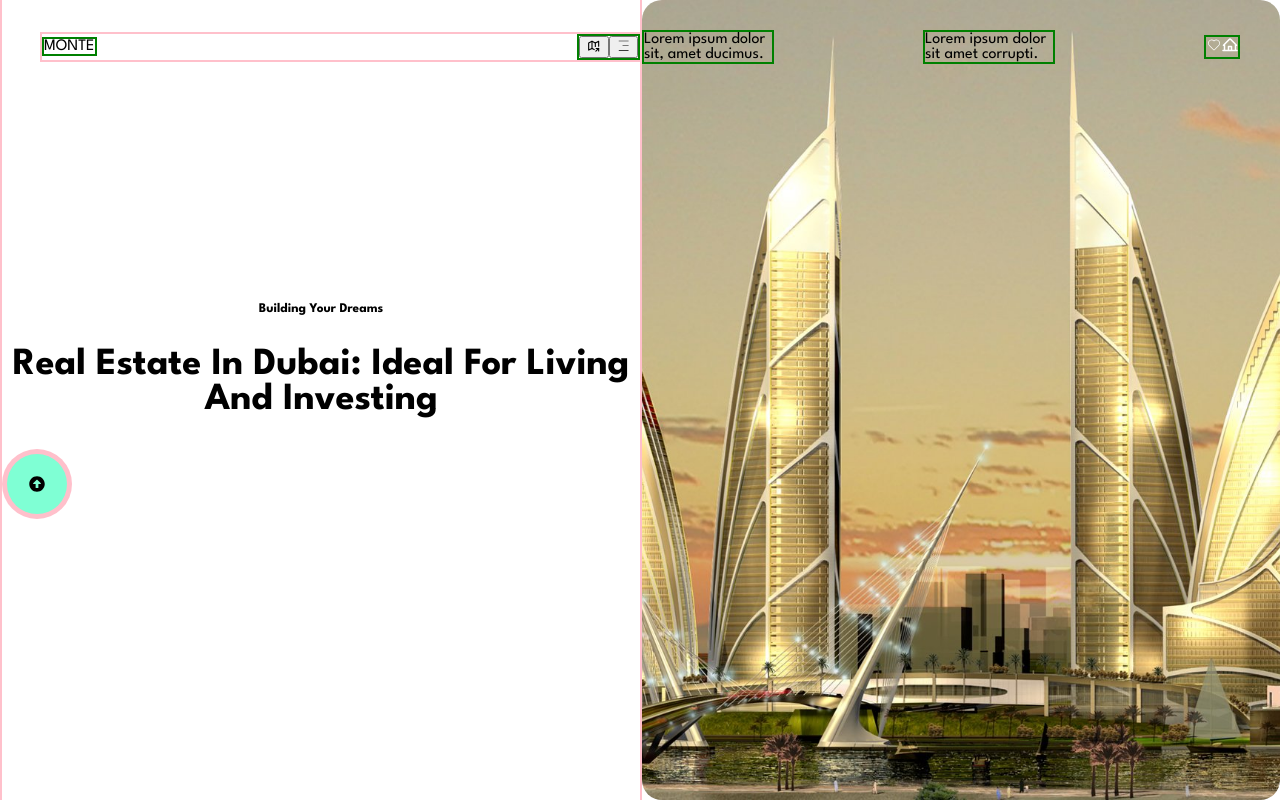
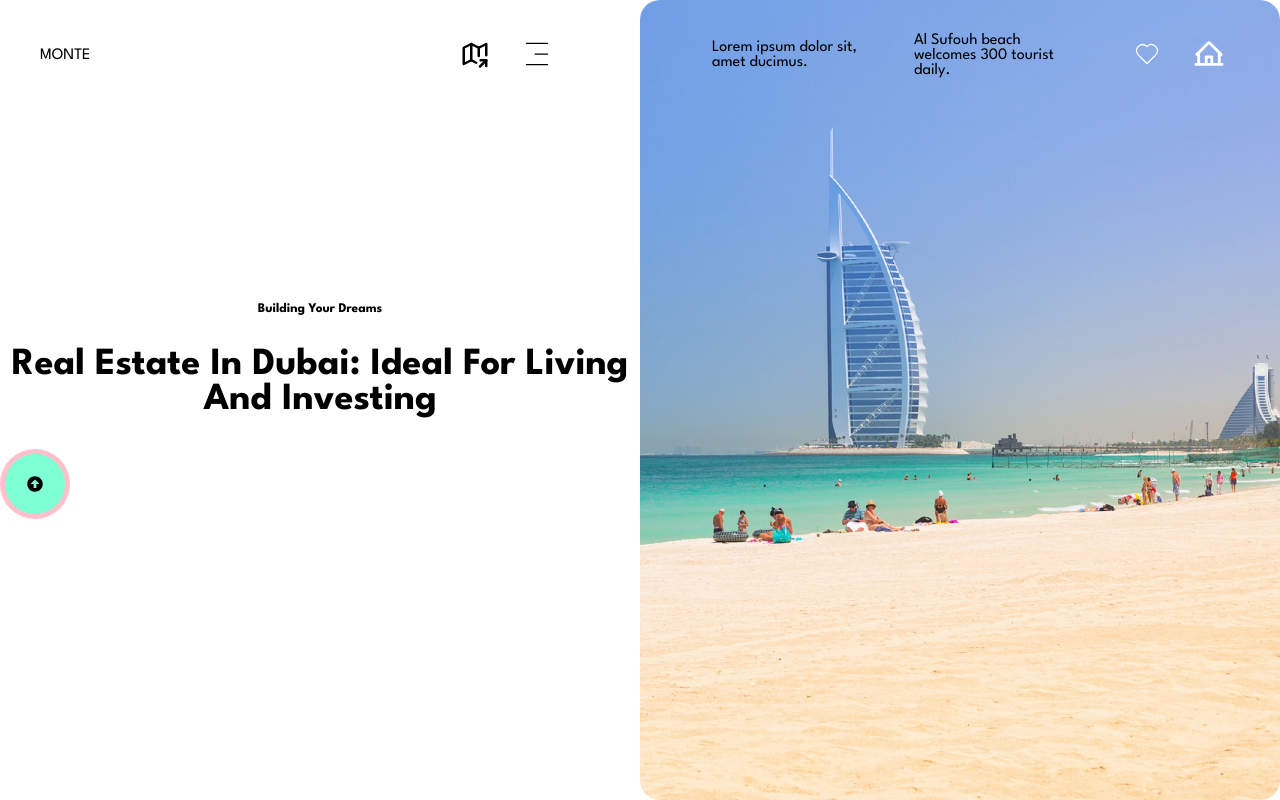
Before and after one commit to kennsawyerr/property-website, a React (Vite) app: page / in a window 1280 px wide. Shown: the top 800 px of the page. Built offline with nearby package versions, Linux system fonts and the light colour scheme.

Commit message:
modified:   src/App.css 	new file:   src/assets/images/alSufouh.jpg 	new file:   src/components/Button.jsx 	modified:   src/components/Landingpage.jsx 	modified:   src/components/Navbar.jsx

```diff
--- a/src/App.css
+++ b/src/App.css
@@ -96,6 +96,14 @@ body{
   padding: 0;
 }
 
+button{
+  border: none;
+  background-color: transparent;
+  /* padding: 0 10px; */
+  margin: 0 6px;
+  width: 50px;
+  height: 50px;
+}
 
 .bor{
   border: 2px solid pink;
@@ -105,7 +113,7 @@ body{
   max-width: 600px;
 }
 li{
-  border: 2px solid green;
+
 }
 .p{
   font-size: var(--sub-hvii);
@@ -158,6 +166,16 @@ ul {
 
 }
 
+
+
+.open{
+  display: none;
+}
+.navflex{
+   display: flex;
+  align-items: center;
+}
+
 .space-around{
   justify-content: space-around;
 }
@@ -174,7 +192,7 @@ ul {
   background-color: white;
 } */
 .property-facts{
-  width: 8rem;
+  width: 9.5rem;
 
 }
 
@@ -343,7 +361,7 @@ img {
 .hero-textcont {
   /* max-width: 500px; */
   width: 50%;
-  border: 2px solid pink;
+
   height: 100%;
   align-content: center;
   text-align: center;
@@ -449,6 +467,10 @@ body {
   animation: roll 2s linear infinite, move 4s linear infinite alternate;
 }
 
+.gap-1{
+  gap: 9rem;
+}
+
 /* @keyframes roll {
   0% {
     transform: rotate(0deg);
@@ -467,5 +489,10 @@ body {
   }
 }
 
+@media (max-width: 600px){
+  .flex{
+    display: block;
+    width: 100%;
+  }
+}
 @media (max-width: 600px){}
-@media (max-width: 600px){}
--- a/src/components/Landingpage.jsx
+++ b/src/components/Landingpage.jsx
@@ -1,6 +1,6 @@
 import { useState } from "react";
 import CircularSlide from "./CircularSlide";
-import DubaiCreek from "./dubai-1.jpg";
+import DubaiCreek from "../assets/images/alSufouh.jpg";
 // import { motion } from "framer-motion";
 
 const Landingpage = () => {
--- a/src/components/Navbar.jsx
+++ b/src/components/Navbar.jsx
@@ -1,38 +1,46 @@
 import { PiHouseLineBold } from "react-icons/pi";
 import { TbMapShare } from "react-icons/tb";
 import { CiHeart, CiMenuFries } from "react-icons/ci";
+import { useState } from "react";
 const Navbar = () => {
+  const [toggleBtn, setToggleBtn] =useState(false);
+ const handleNavbar =() => {
+  setToggleBtn(!toggleBtn)
+ }
+
   return (
     <>
       <nav>
-        <div className="flex container space-btw">
-          <ul className="flex bor width-50 space-btw">
+        <div className="flex container space-btw gap-1">
+          <ul className={`navflex ${toggleBtn ? "open":""} flex  width-50 space-btw`}>
             <li>MONTE</li>
             <li>
               <button>
-                <TbMapShare />
+                <TbMapShare  size={30}/>
               </button>
               <button>
-                <CiMenuFries className="icon-button" color="black" />
+                <CiMenuFries onClick={handleNavbar}className="icon-button" color="black" size={30} />
               </button>
             </li>
           </ul>
 
-          <ul className="flex width-50 space-btw">
+          <ul className="flex width-50 space-btw hide">
             <li className="property-facts">
               Lorem ipsum dolor sit, amet ducimus.
             </li>
             <li className="property-facts">
-              Lorem ipsum dolor sit amet corrupti.
+
+              Al Sufouh beach welcomes 300 tourist daily.
             </li>
             <li>
-              <span>
-                {" "}
-                <CiHeart color="white" width={50} />
-              </span>
-              <span>
-                <PiHouseLineBold color="white" />
-              </span>
+
+                <button>
+                <CiHeart color="white" size={30} />
+              </button>
+
+                <button>
+                <PiHouseLineBold color="white" size={30} />
+              </button>
             </li>
           </ul>
         </div>
```
Also changed, not shown: src/components/Button.jsx (added, +10 -0 lines), src/assets/images/alSufouh.jpg (added).
